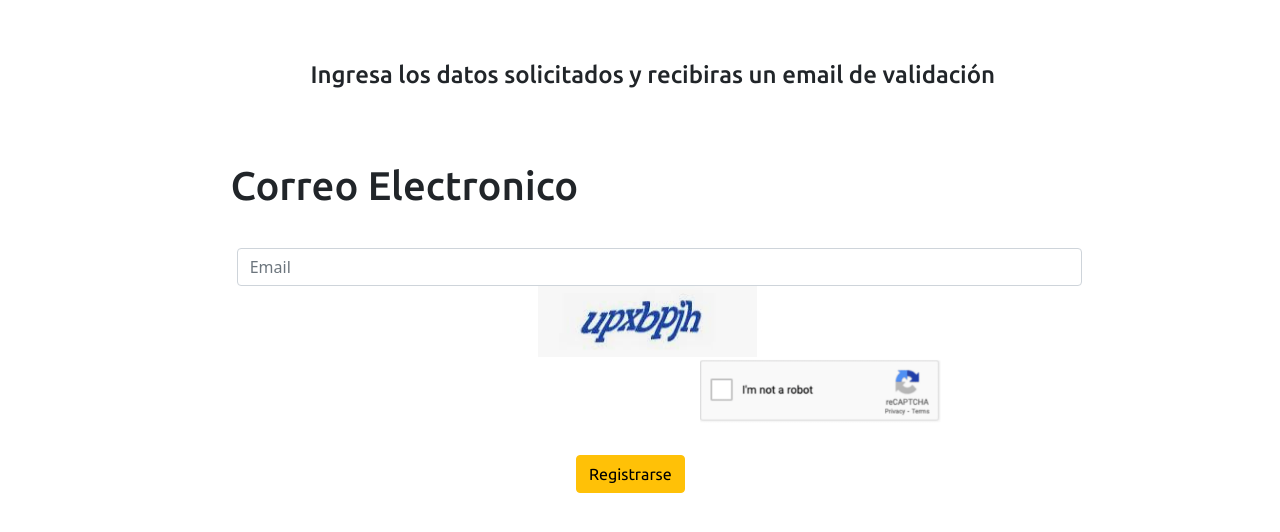
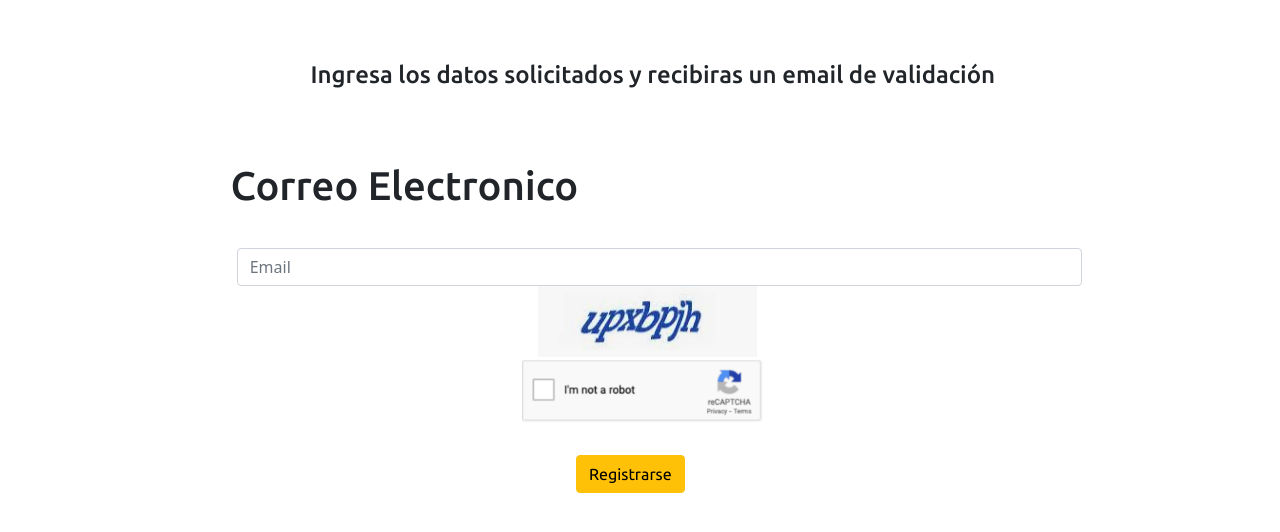
Before and after one commit to FreddyAndresA/BogotaTravel.com.co, a plain HTML site: page html/recuperarContraseña.html in a window 1280 px wide. Shown: the part 350-882 px from the top of the page. Drawn offline with nearby package versions, Linux system fonts and the light colour scheme; files that its build step writes are made by us from their sources; a web font is replaced by a local one.

Commit message:
Actualizacion dos

```diff
--- a/html/recuperarContraseña.html
+++ b/html/recuperarContraseña.html
@@ -138,7 +138,7 @@
               </div>
             </div>
 
-            <div style="margin-left: 698px;">
+            <div style="margin-left: 520px;">
               <div class="col-4">
                 <img src="../imagenes/cap.png">
               </div>
```
